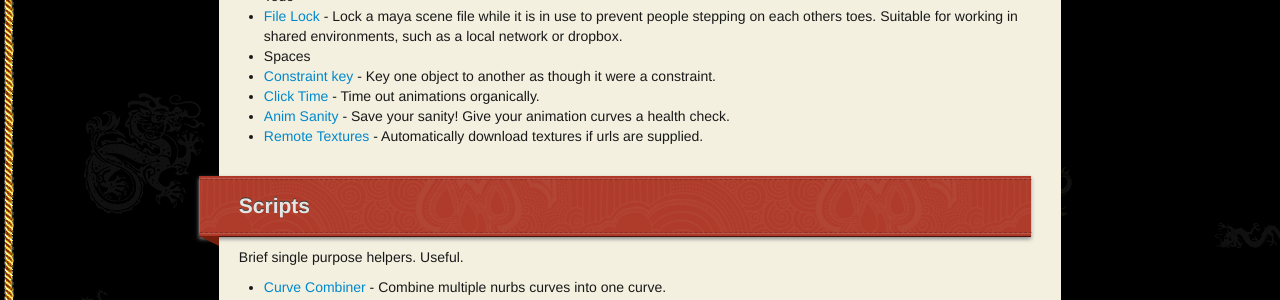
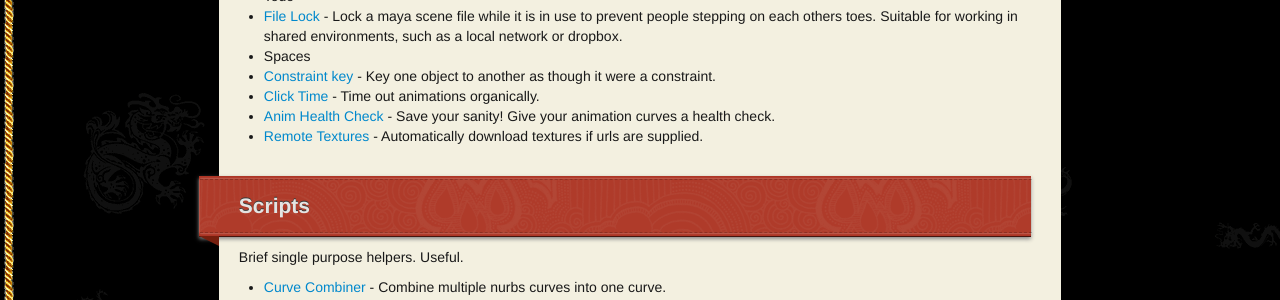
Before and after one commit to internetimagery/internetimagery.github.io, a Jekyll site: the page built from python/index.md, in a window 1280 px wide. Shown: the part 460-760 px from the top of the page. Built offline with Jekyll 4.4.1, drawn with Linux system fonts in a browser that asks for light colours; nearby versions of some CDN libraries; some web fonts are replaced.

Commit message:
Update index.md

```diff
--- a/python/index.md
+++ b/python/index.md
@@ -23,7 +23,7 @@ Fully blown functional and useful tools.
 * Spaces
 * [Constraint key](constraintkey) - Key one object to another as though it were a constraint.
 * [Click Time](clicktime) - Time out animations organically.
-* [Anim Sanity](animsanity) - Save your sanity! Give your animation curves a health check.
+* [Anim Health Check](animsanity) - Save your sanity! Give your animation curves a health check.
 * [Remote Textures](remotetextures) - Automatically download textures if urls are supplied.
 
 ### Scripts
```
